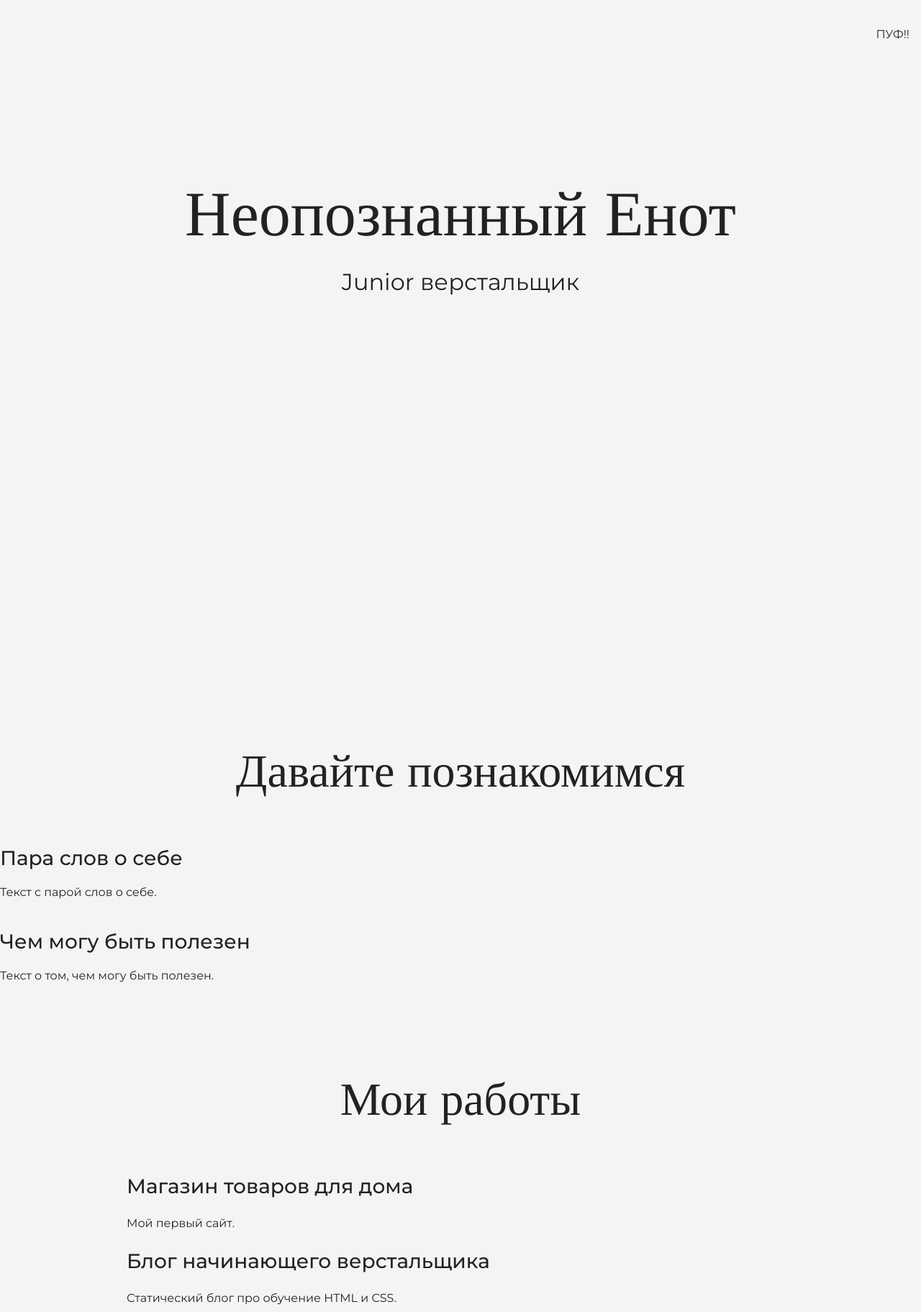
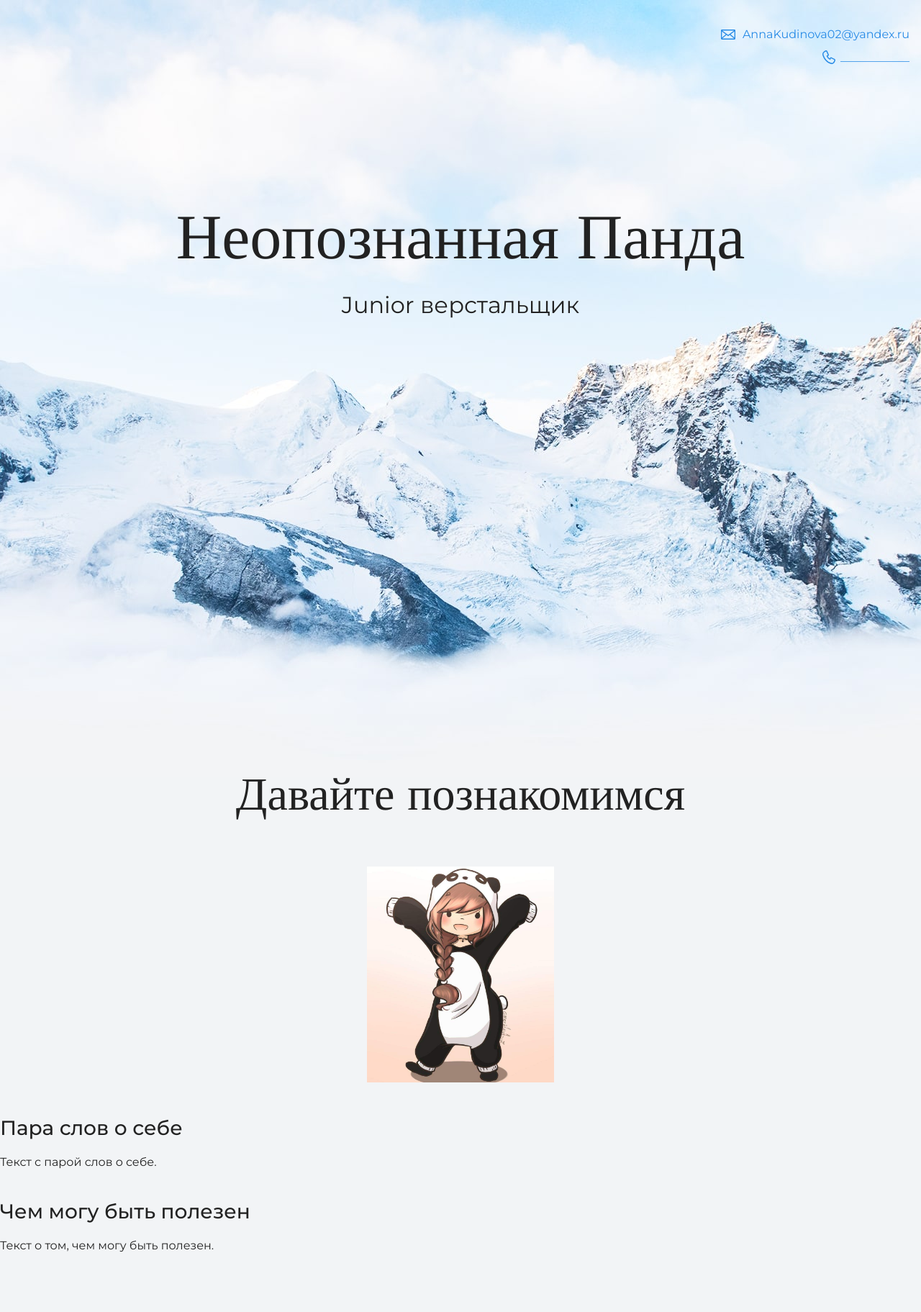
Before and after one commit to AnnaKimson/education2, a plain HTML site: page index.html in a window 1280 px wide. Shown: the top 1823 px of the page at 72% size. Drawn offline with nearby package versions, Linux system fonts and the light colour scheme.

Commit message:
ссылки и фото
Добавление ссылок и фото

```diff
--- a/index.html
+++ b/index.html
@@ -10,13 +10,15 @@
   <div>
     <header class="page-header">
       <div class="container">
-      ПУФ!!
+        <a href="mailto:AnnaKudinova02@yandex.ru" class="header-email">AnnaKudinova02@yandex.ru<br></a>
+        <a href="tel:+_________" class="header-phone">____________</a>
     </div>
     </header>
 
     <section class="hero-image">
       <div class="container">
-      <h1 class="heading">Неопознанный Енот</h1>
+      <h1 class="heading">Неопознанная Панда</h1>
+
     </div>
     <div class="container">
       <p>Junior верстальщик</p>
@@ -26,6 +28,9 @@
   <div class="container"></div>
     <section class="intro">
       <h2 class="subheading">Давайте познакомимся</h2>
+      <figure class="user-image">
+        <img src="img/Hey.jpg" height="300" alt="it's me!">
+      </figure>
       <h3>Пара слов о себе</h3>
       <p>Текст с парой слов о себе.</p>
       <h3>Чем могу быть полезен</h3>
@@ -35,17 +40,20 @@
   <div class="container">
     <section class="portfolio">
       <h2 class="subheading">Мои работы</h2>
-
+        <figure class="progect-image">
+          <img src="files/project.jpg" width="928" height="536" alt="Cайт магазина товаров для дома">
+        </figure>
       <h3>Магазин товаров для дома</h3>
       <p>Мой первый сайт.</p>
-
+      <a class="button" href="source/project/index.html">Открыть страницу</a>
       <h3>Блог начинающего верстальщика</h3>
       <p>Статический блог про обучение HTML и CSS.</p>
     </section>
   </div>
   <div class="container">
     <footer class="page-footer">
-      Контакты в подвале
+      <a href="mailto:AnnaKudinova02@yandex.ru" class="footer-email">AnnaKudinova02@yandex.ru<br></a>
+        <a href="tel:+_________" class="footer-phone">____________</a>
     </footer>
   </div>
   </body>
```
Also changed, not shown: files/project.jpg (added), files/user.jpg (added), img/Hey.jpg (added), img/hero-bg.jpg (added), img/icon-css.svg (added), img/icon-email-footer.svg (added), img/icon-email-header.svg (added), img/icon-html.svg (added), img/icon-phone-footer.svg (added), img/icon-phone-header.svg (added).
